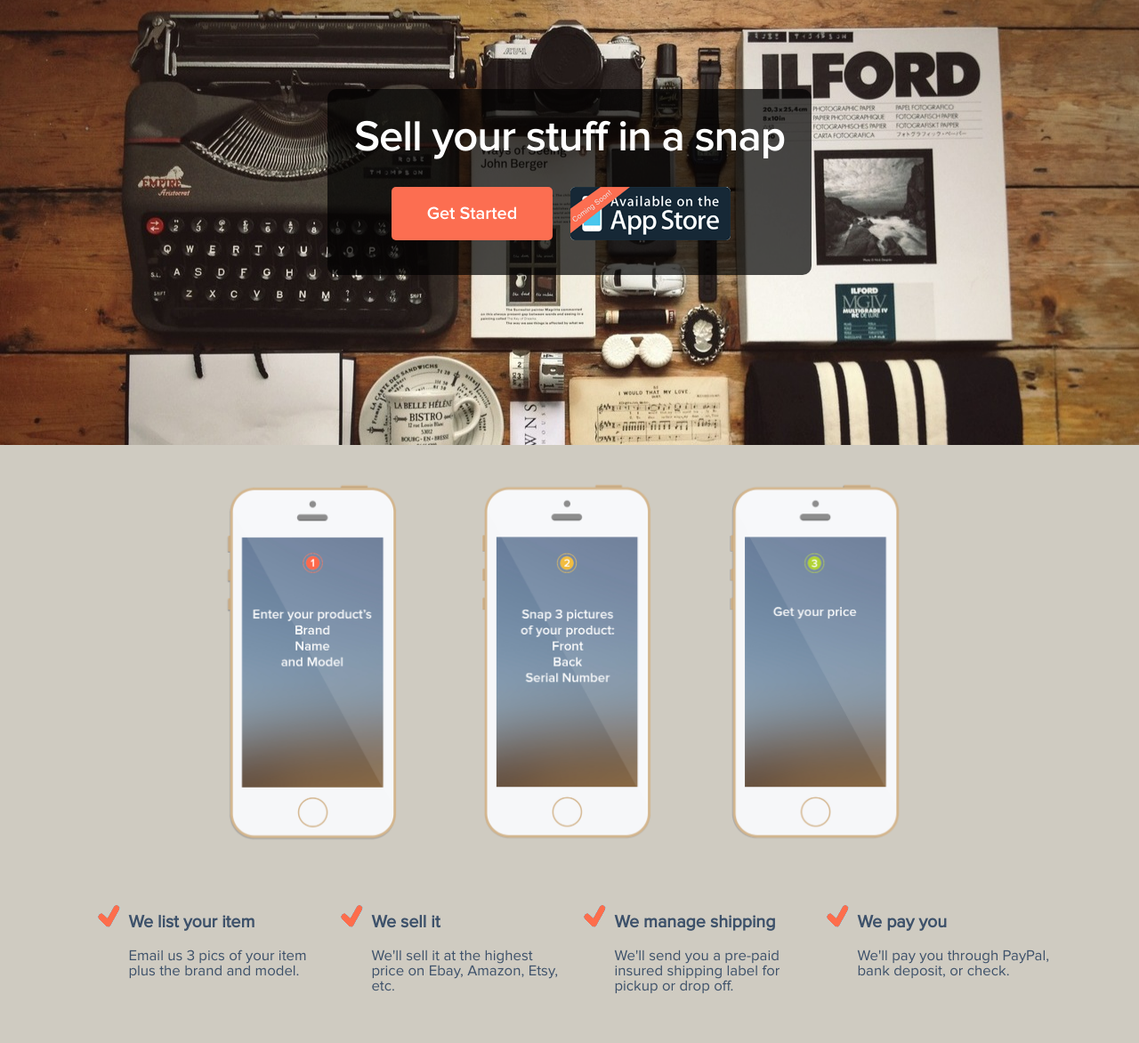
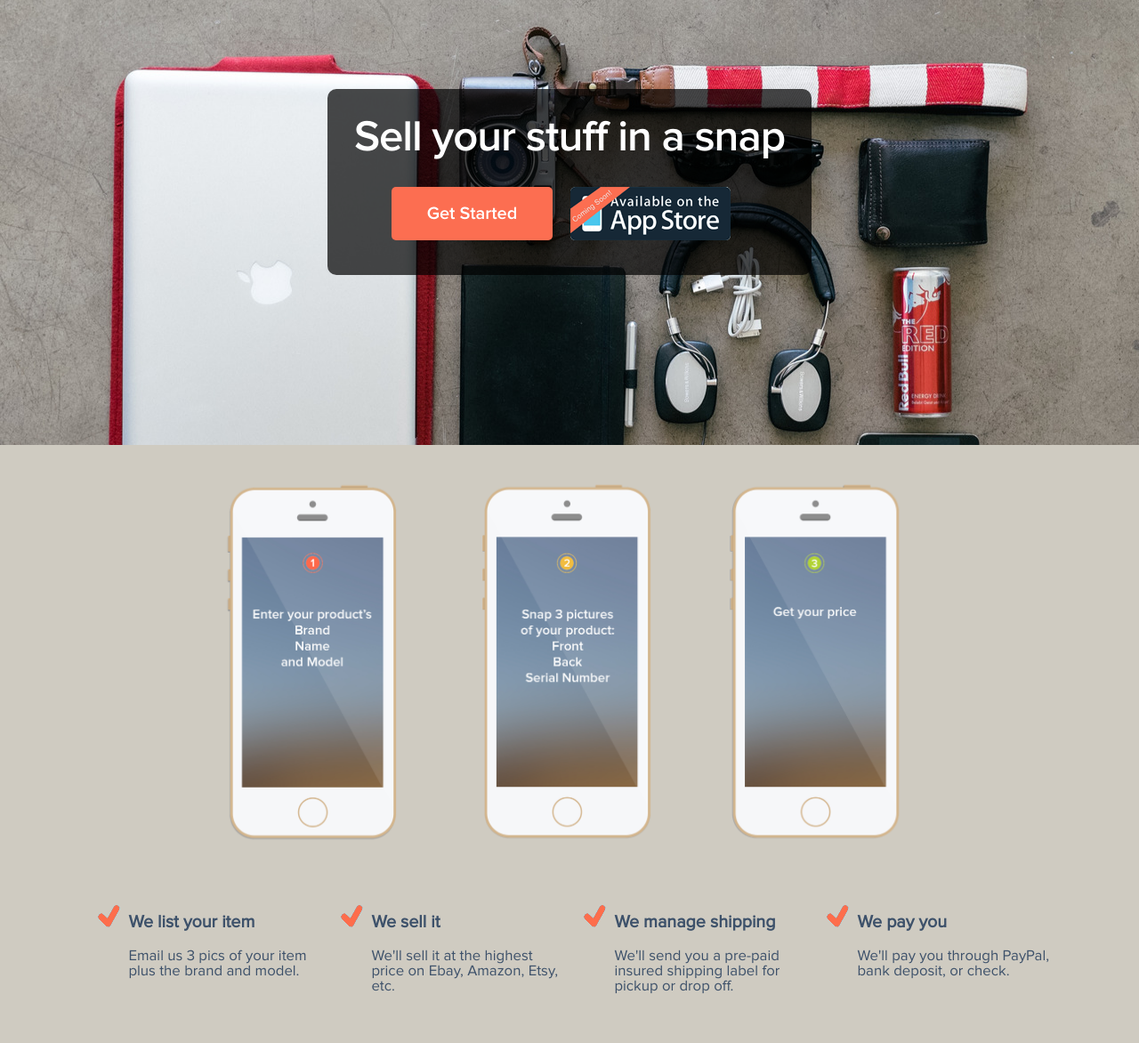
Before and after one commit to bbenoit33/picsellfrontend, a PHP site: page /home.html in a window 1280 px wide. Shown: the part 95-1267 px from the top of the page at 89% size. Run offline with PHP 8.4, Linux system fonts and the light colour scheme; some libraries are stand-ins or nearby versions.

Commit message:
new background image

```diff
--- a/main.css
+++ b/main.css
@@ -150,7 +150,7 @@ body{
 	background-color: #dddddd;
 	background-image: url('images/stock_photo.jpg');
 	background-size: 100% auto;
-	background-position: 0 20%;
+	background-position: 0 30%;
 	background-repeat: no-repeat;
 }
 #banner h1{
```
Also changed, not shown: images/stock_photo.jpg.
